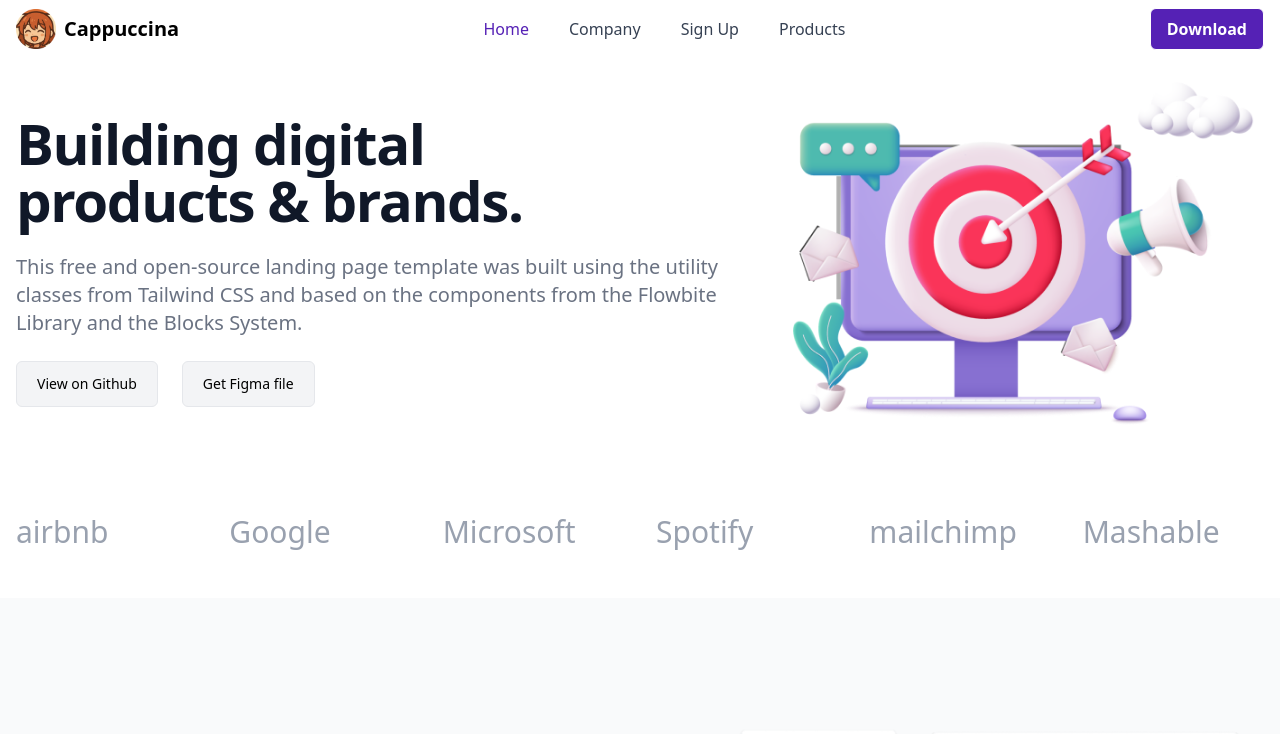
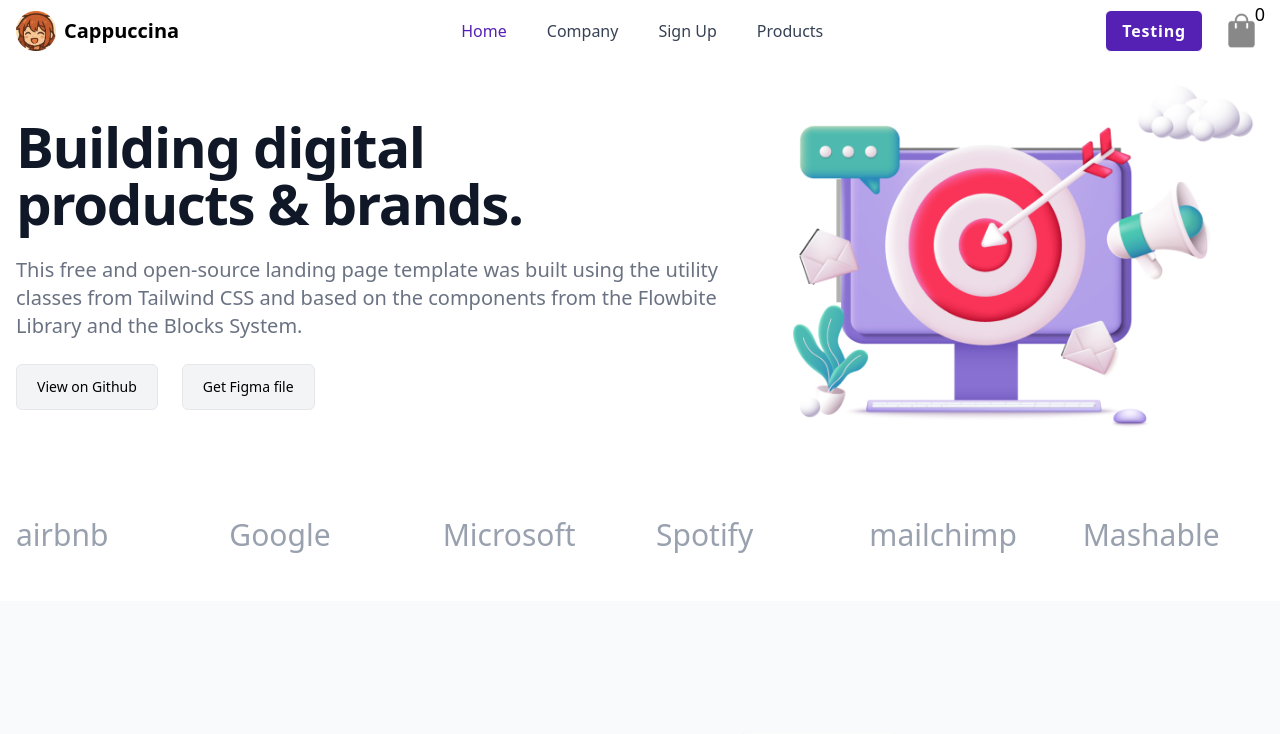
Before and after one commit to Shii108/Landing-Page, a Vue app: page / in a window 1280 px wide. Shown: the top 734 px of the page. Built offline with nearby package versions, Linux system fonts and the light colour scheme; no server answers.

Commit message:
feat(nav): cart icon added with some minor fixes

```diff
--- a/src/components/Nav.vue
+++ b/src/components/Nav.vue
@@ -15,7 +15,12 @@
 
     <div class="flex md:gap-4 items-center">
       <div>
-        <button class="border bg-[#5521B5] text-white px-4 py-2 rounded-md font-semibold hover:bg-[#3e1691] transform hover:scale-103 transition duration-100 cursor-pointer">Download</button>
+        <button
+          class="border tracking-wider bg-[#5521B5] text-white px-4 py-2 rounded-md font-semibold hover:bg-[#3e1691] transform hover:scale-103 transition duration-100 cursor-pointer">Testing</button>
+      </div>
+      <div>
+        <div class="w-[45px] relative"><img src="/public/nav/cart.png" alt="a shopping cart"></div>
+        <div class="absolute top-0 right-[15px] text-lg">{{ totalItems }}</div>
       </div>
       <div class="lg:hidden block">
         <button @click="isOpen = !isOpen">
@@ -27,11 +32,11 @@
     </div>
   </nav>
   <div class="fixed bg-white z-100 top-13 px-4 lg:hidden "
-  :class="{ 'h-full w-full transition-all opacity-100': !isOpen, ' transition-all h-0 w-0 opacity-0': isOpen }">
+    :class="{ 'h-full w-full transition-all opacity-100': !isOpen, ' transition-all h-0 w-0 opacity-0': isOpen }">
     <ul class="flex flex-col  gap-6 text-2xl font-medium text-gray-700">
       <router-link class="hover:text-[#5521B5]" to="/" @click="isOpen = !open">Home</router-link>
       <router-link class="hover:text-[#5521B5]" to="company" @click="isOpen = !open">Company</router-link>
-      <router-link class="hover:text-[#5521B5]" to="validation" @click="isOpen=!open">Sign Up</router-link>
+      <router-link class="hover:text-[#5521B5]" to="validation" @click="isOpen = !open">Sign Up</router-link>
       <!-- <router-link class="hover:text-[#5521B5]" to="features">Features</router-link>
       <router-link class="hover:text-[#5521B5]" to="team">Team</router-link>
       <router-link class="hover:text-[#5521B5]" to="contact">Contact</router-link> -->
@@ -41,6 +46,7 @@
 </template>
 
 <script setup>
+import Products from '../pages/Products.vue';
 import { ref } from 'vue'
 import { useRouter } from 'vue-router';
 import { useRoute } from 'vue-router';
@@ -48,6 +54,7 @@ import { useRoute } from 'vue-router';
 const isOpen = ref(false)
 const router = useRouter()
 const route = useRoute()
+const totalItems=ref(0)
 
 const scrollToTop = (route) => {
   window.scrollTo({
@@ -56,6 +63,10 @@ const scrollToTop = (route) => {
   })
   router.push(`/${route}`);
 }
+
+const addToCart = () => {
+  totalItems.value += 1
+}
 </script>
 
 <style lang="scss" scoped></style>
--- a/src/main.js
+++ b/src/main.js
@@ -1,3 +1,4 @@
+
 import { createApp } from "vue";
 import "./style.css";
 import App from "./App.vue";
--- a/src/pages/Company.vue
+++ b/src/pages/Company.vue
@@ -6,21 +6,8 @@
 
 <script setup>
 
-const radius = [3,4,5,6]
 
-const area = (radius) => {
-  return Math.PI * radius * radius
-}
 
-const calculate = (radius,logic)=>{
-  let output =[]
-  for(let i = 0; i < radius.length; i++){
-    output.push(logic(i))
-  }
-  return output
-}
-
-console.log(calculate(radius,area));
 
 
 </script>
--- a/src/pages/Products.vue
+++ b/src/pages/Products.vue
@@ -8,10 +8,10 @@
           <img :src="product.thumbnail" :alt="product.title" class="w-full h-full object-contain rounded-md"
             loading="lazy" />
         </div>
-        <h2 class="font-bold text-xl text-gray-800 ">{{ product.title }}</h2>
+        <h2 class="font-bold  text-gray-800 ">{{ product.title }}</h2>
         <p class="text-sm text-gray-500 line-clamp-2">{{ product.description }}</p>
-        <p class="text-green-700 font-bold text-lg">Price: ${{ product.price }}</p>
-        <button
+        <p class="text-green-700 font-bold">Price: ${{ product.price }}</p>
+        <button @click="emit('addItem')"
           class="mt-auto border bg-[#5521B5] hover:bg-[#441a93]  text-white p-2 rounded w-full hover:cursor-pointer">
           Add to cart
         </button>
@@ -22,6 +22,7 @@
 <script setup>
 
 import { useProductsStore } from "../store/products";
+const emit = defineEmits(['addItem']);
 
 const productsStore = useProductsStore();
 
--- a/src/store/products.js
+++ b/src/store/products.js
@@ -9,7 +9,7 @@ export const useProductsStore = defineStore("products", {
       this.loading = true;
       try {
         const response = await fetch(
-          "https://dummyjson.com/products"
+          "https://dummyjson.com/products?limit=100"
         );
         const data = await response.json();
         this.products = data.products;
--- a/src/style.css
+++ b/src/style.css
@@ -1,4 +1,8 @@
 @import "tailwindcss";
+
+/* html {
+  overflow-y: scroll;
+} */
 
 .container-mine {
   max-width: 1300px;
```
Also changed, not shown: public/nav/cart.png (added).
